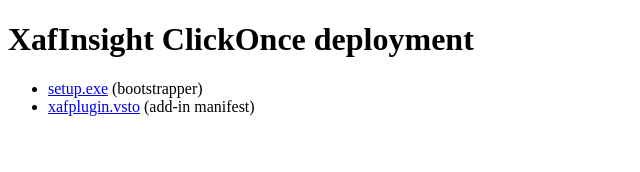
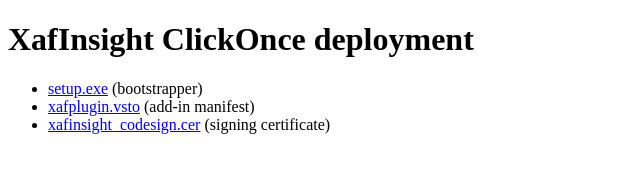
Before and after one commit to XafInsight/XafInsight, a plain HTML site: page clickonce/index.html in a window 1280 px wide. Shown: the whole page, without its empty margins (0-640 px from the left). Drawn offline with Linux system fonts and the light colour scheme.

Commit message:
deploy: f97b33be689a6f065a46c3c64684026779630b6b

```diff
--- a/clickonce/index.html
+++ b/clickonce/index.html
@@ -11,6 +11,7 @@
   <ul>
     <li><a href="setup.exe">setup.exe</a> (bootstrapper)</li>
     <li><a href="xafplugin.vsto">xafplugin.vsto</a> (add-in manifest)</li>
+    <li><a href="xafinsight_codesign.cer">xafinsight_codesign.cer</a> (signing certificate)</li>
   </ul>
 </body>
 </html>
```
Also changed, not shown: 6 other files.
